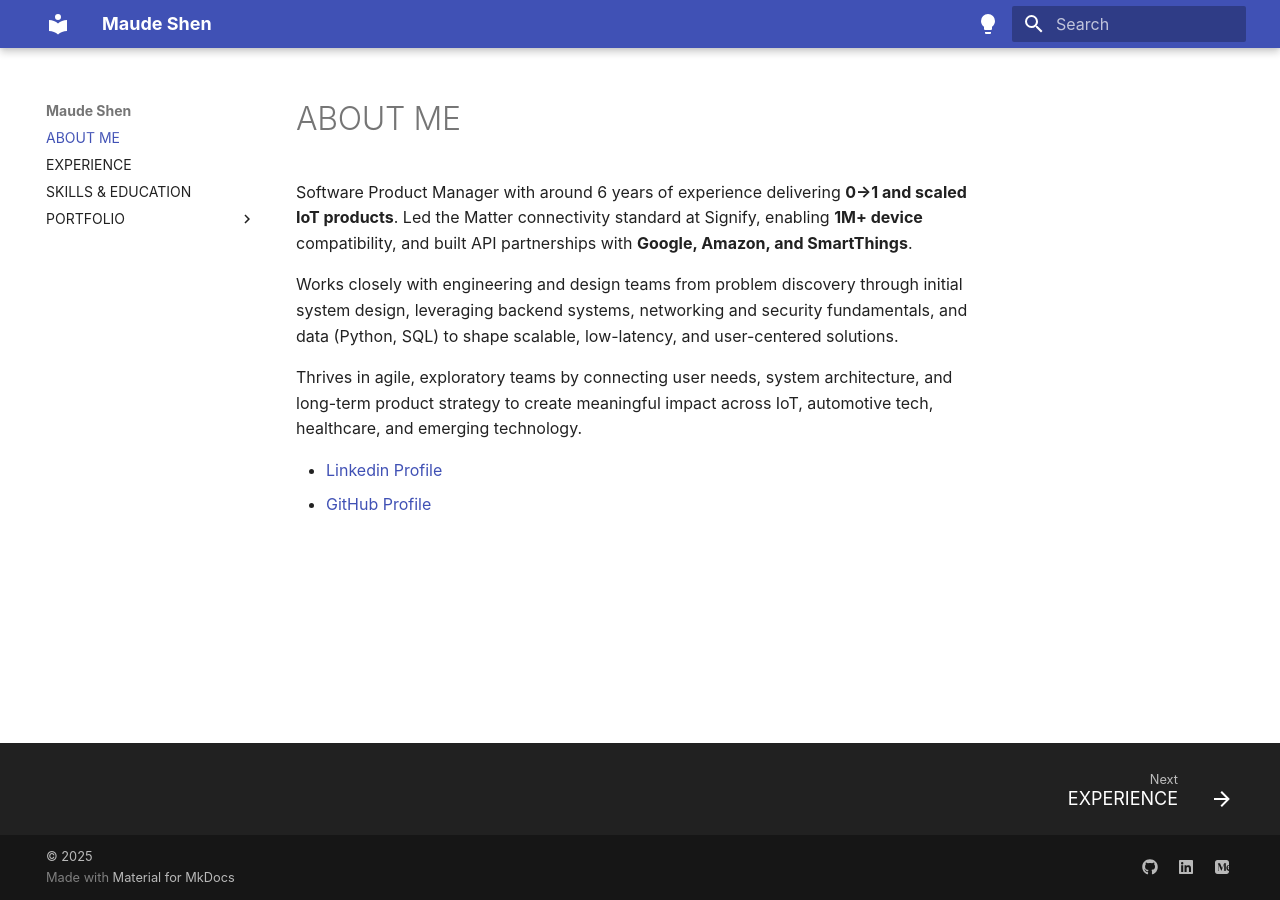
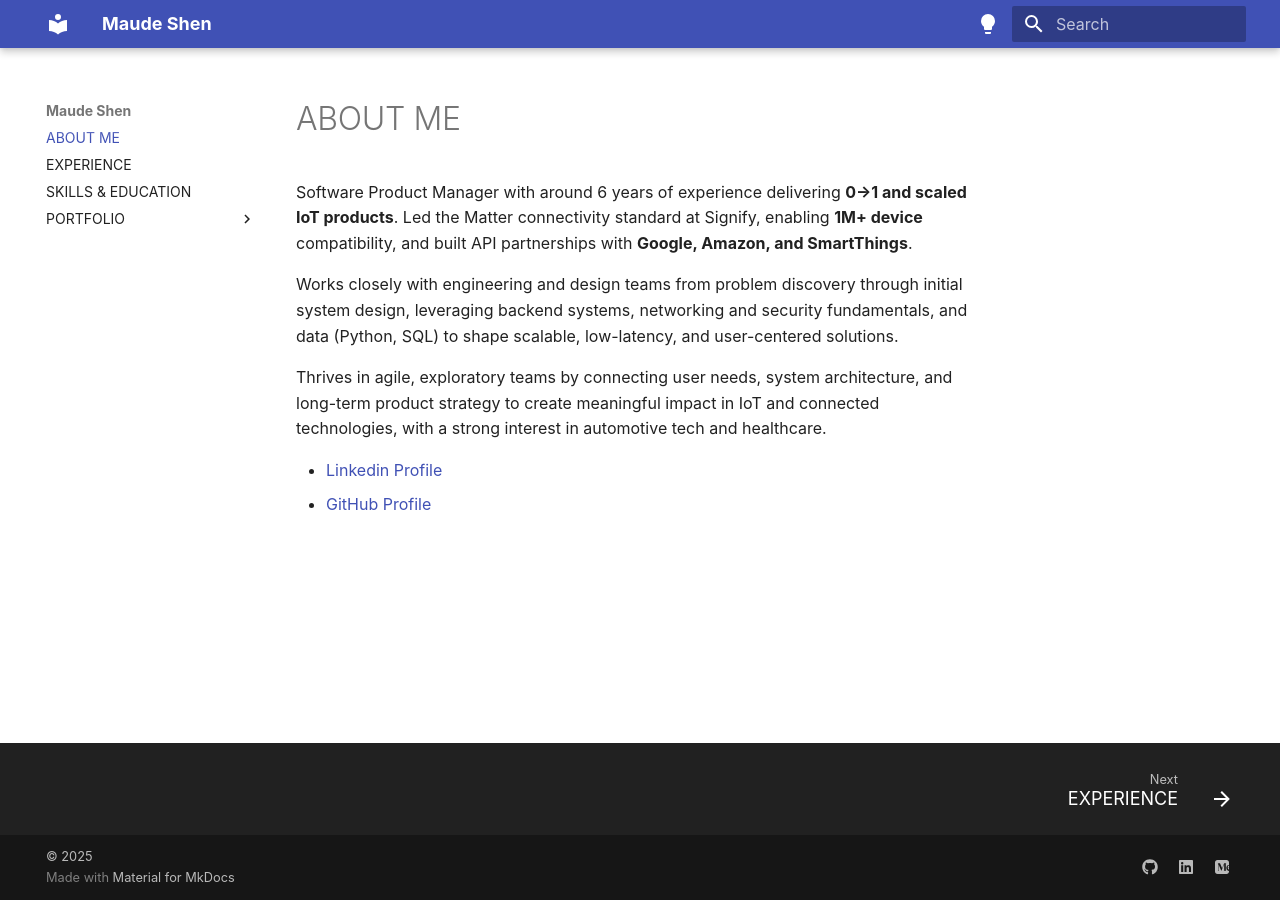
Before and after one commit to maudes/cv, an MkDocs documentation site: the page built from docs/index.md, in a window 1280 px wide. Built offline with MkDocs 1.6.1 and Material for MkDocs 9.7.7, drawn with Linux system fonts in a browser that asks for light colours; some web fonts are replaced.

Commit message:
Refine professional summary in index.md
Updated description to emphasize interest in connected technologies.

```diff
--- a/docs/index.md
+++ b/docs/index.md
@@ -2,7 +2,7 @@
 
 Works closely with engineering and design teams from problem discovery through initial system design, leveraging backend systems, networking and security fundamentals, and data (Python, SQL) to shape scalable, low-latency, and user-centered solutions.
 
-Thrives in agile, exploratory teams by connecting user needs, system architecture, and long-term product strategy to create meaningful impact across IoT, automotive tech, healthcare, and emerging technology.
+Thrives in agile, exploratory teams by connecting user needs, system architecture, and long-term product strategy to create meaningful impact in IoT and connected technologies, with a strong interest in automotive tech and healthcare.
 
  - [Linkedin Profile](https://linkedin.com/in/meng-hsueh-shen)
  - [GitHub Profile](https://github.com/maudes)
```
